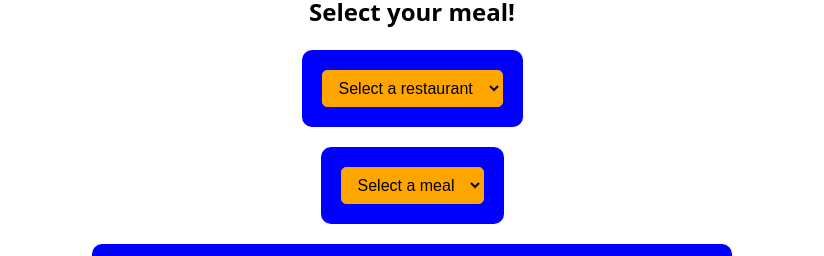
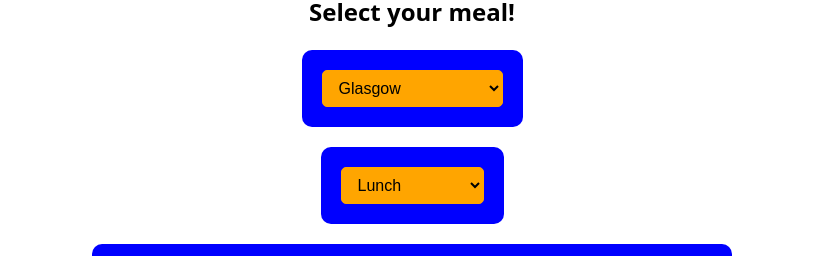
Before and after one commit to TeleVision05/RFitnessPal, a React (Vite) app: page / in a window 1280 px wide. Shown: the part 426-682 px from the top of the page, without its empty margins (228-1052 px from the left). Built offline with nearby package versions, Linux system fonts and the light colour scheme.

Commit message:
Storage for menu and meal

```diff
--- a/src/App.css
+++ b/src/App.css
@@ -3,6 +3,7 @@ html, body {
   margin: 0;
   padding: 0;
   height: fit-content;
+  color: black;
 }
 
 #root {
--- a/src/App.jsx
+++ b/src/App.jsx
@@ -2,6 +2,8 @@ import { useState, useEffect } from 'react';
 import './App.css';
 
 function App() {
+  const [selectedRestaurant, setSelectedRestaurant] = useState('');
+  const [selectedMeal, setSelectedMeal] = useState('');
   const [count, setCount] = useState(0)
   const dietaryOptions = [
     'Vegetarian', 'Vegan', 'Gluten Free', 'No Milk',
@@ -37,8 +39,9 @@ function App() {
       <h1 className="page-title">R'FitnessPal</h1>
       <img src="/src/assets/UC_Riverside_logo.svg.png" alt="UC Riverside Logo" className="page-logo"/>
       <h2 className="page-title">Select your meal!</h2>
+
       <div className="dropdown-container">
-        <select defaultValue="default" className="styled-dropdown">
+        <select value={selectedRestaurant} onChange={(e) => setSelectedRestaurant(e.target.value)} className="styled-dropdown">
           <option value="default" disabled>
             Select a restaurant
           </option>
@@ -48,7 +51,7 @@ function App() {
       </div>
 
       <div className="dropdown-container">
-        <select defaultValue="default" className="styled-dropdown">
+        <select value={selectedMeal} onChange={(e) => setSelectedMeal(e.target.value)} className="styled-dropdown">
           <option value="default" disabled>
             Select a meal
           </option>
```
